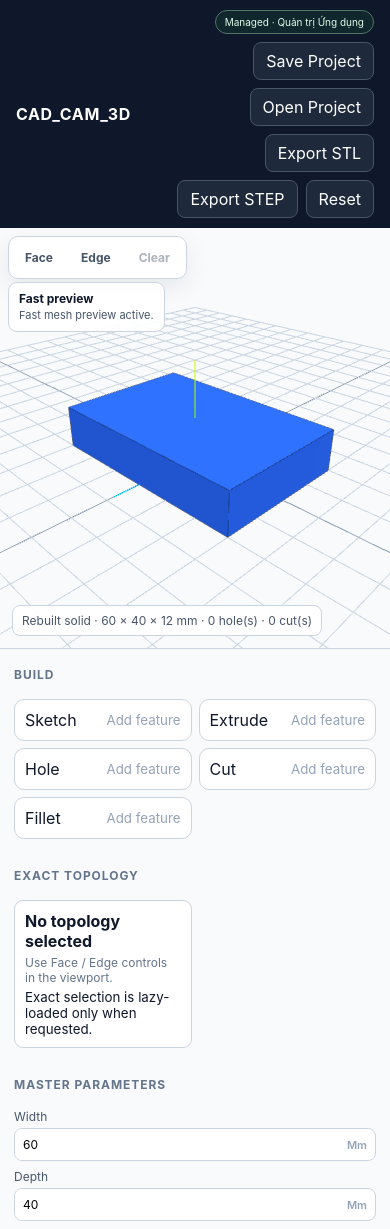
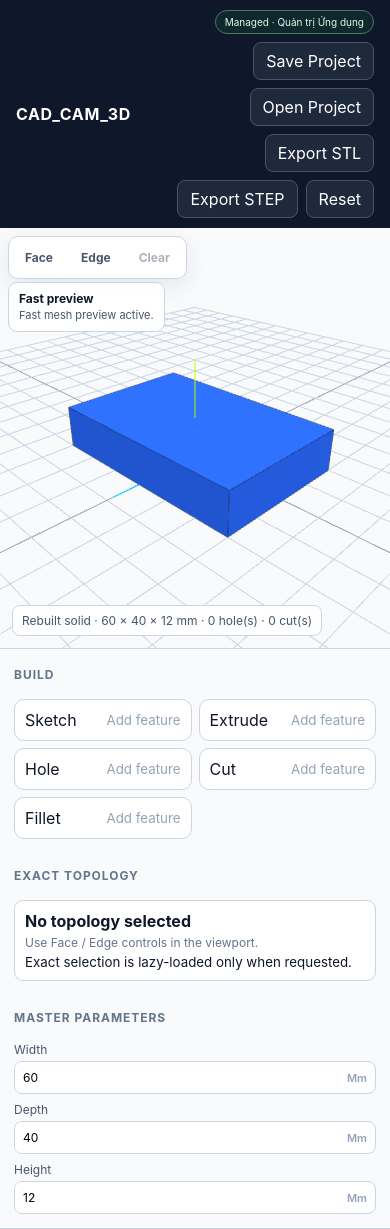
Before and after one commit to BlueDragon33/CAD_CAM_3D, a React (Vite) app: page / in a window 390 px wide. Shown: the top 1229 px of the page. Built offline with nearby package versions, Linux system fonts and the light colour scheme.

Commit message:
style: expose topology-bound feature controls

```diff
--- a/src/styles.css
+++ b/src/styles.css
@@ -9,6 +9,7 @@
 body { margin: 0; min-width: 320px; min-height: 100vh; }
 button, input { font: inherit; }
 button { cursor: pointer; }
+button:disabled { cursor: default; }
 .file-input { display: none; }
 
 .app-shell { min-height: 100vh; display: grid; grid-template-rows: auto 1fr auto; background: #e2e8f0; }
@@ -72,6 +73,10 @@ button { cursor: pointer; }
 .constraint-state { display: grid; gap: 3px; padding: 8px; border-radius: 8px; background: #fff7ed; color: #9a3412; }
 .constraint-state[data-ready="true"] { background: #ecfdf5; color: #166534; }
 .constraint-state small { color: inherit; opacity: .78; line-height: 1.4; }
+.topology-bind-actions { display: grid; grid-template-columns: 1fr 1fr; gap: 7px; }
+.topology-bind-actions button { min-width: 0; border: 1px solid #bfdbfe; border-radius: 8px; padding: 8px; background: #eff6ff; color: #1d4ed8; font-size: 11px; font-weight: 650; }
+.topology-bind-actions button:hover:not(:disabled) { background: #dbeafe; }
+.topology-bind-actions button:disabled { opacity: .42; }
 
 .profile-card, .management-card { display: grid; gap: 4px; border: 1px solid #cbd5e1; border-radius: 9px; padding: 10px; background: #fff; }
 .profile-card span, .management-card span { color: #64748b; font-size: 12px; }
@@ -105,7 +110,7 @@ button { cursor: pointer; }
   .managed-badge { font-size: 10px !important; }
   .workspace { display: flex; flex-direction: column; }
   .tools-panel { display: grid; grid-template-columns: 1fr 1fr; }
-  .tools-panel h2, .dimension-grid { grid-column: 1 / -1; }
+  .tools-panel h2, .dimension-grid, .tools-panel .profile-card { grid-column: 1 / -1; }
   .canvas-panel { min-height: 420px; order: -1; }
   .history-panel { max-height: none; }
   .commandbar { grid-template-columns: 1fr; }
```
